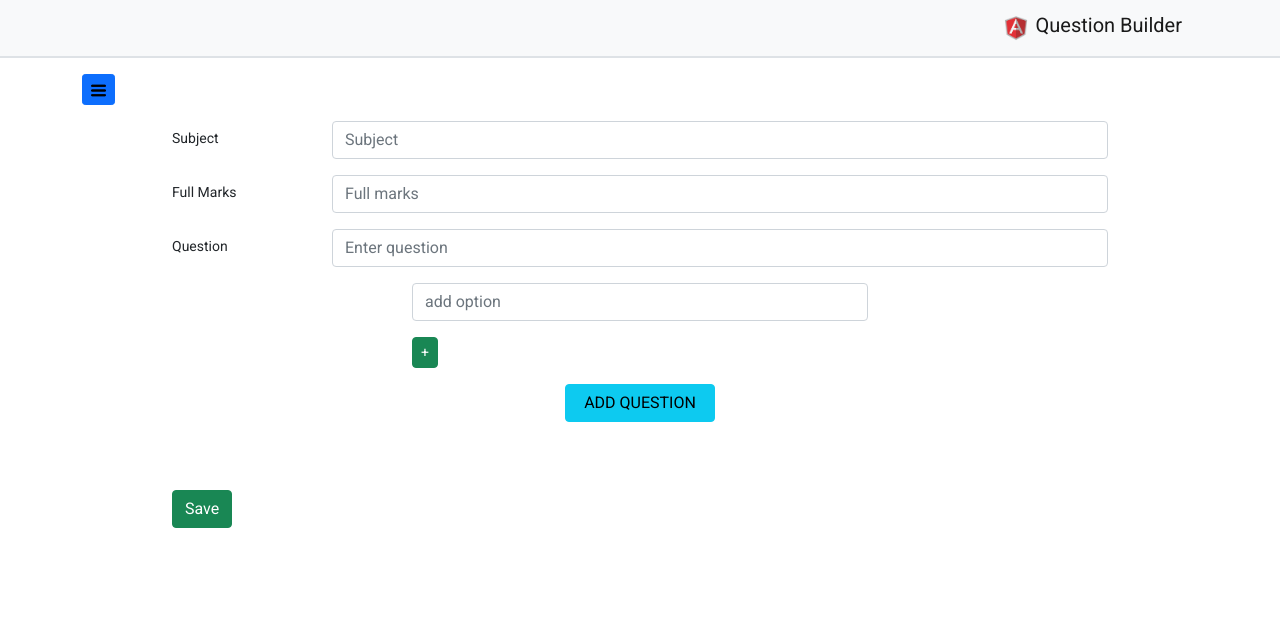
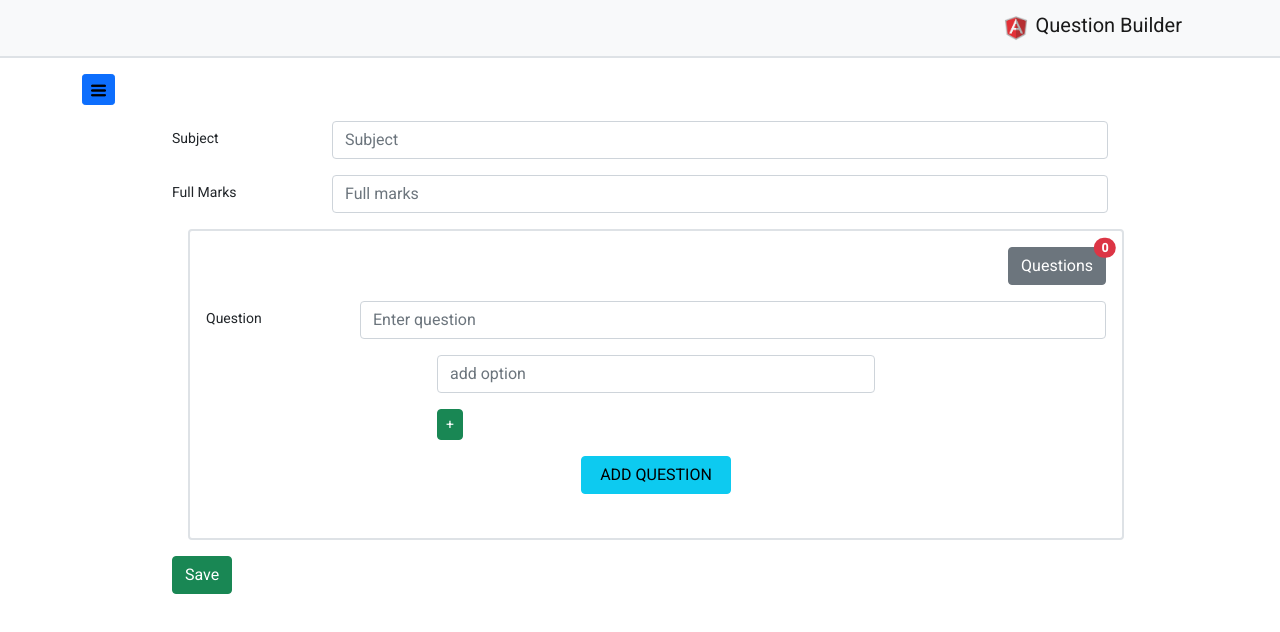
Before and after one commit to HasibGit/Form_Builder, an Angular app: page /add-question in a window 1280 px wide. Shown: the top 632 px of the page. Built offline with nearby package versions, Linux system fonts and the light colour scheme.

Commit message:
question add page fixed

```diff
--- a/src/app/MyComponents/add-question/add-question.component.html
+++ b/src/app/MyComponents/add-question/add-question.component.html
@@ -49,6 +49,19 @@
             </div>
         </div>
 
+        <div class="container border border-2 rounded p-3 m-3 d-flex flex-column">
+
+            <div class="ms-auto mb-3">
+                <button type=" button" class="btn btn-secondary position-relative">
+                    Questions
+                    <span class="position-absolute top-0 start-100 translate-middle badge rounded-pill bg-danger">
+                        {{questions.length}}
+                        <span class="visually-hidden">unread messages</span>
+                    </span>
+                </button>
+            </div>
+
+
             <form #questionForm="ngForm" (ngSubmit)="onSubmit(); questionForm.reset()">
                 <div class="row mb-3">
                     <label for="question" class="col-sm-2 col-form-label">Question</label>
@@ -60,7 +73,8 @@
                     <div class="col-sm-10 mt-3 w-50 m-auto">
 
                         <div *ngFor="let option of optionsArray.controls; last as isLast; index as idx">
-                        <input type="text" class="form-control mb-2" [formControl]="option" placeholder="add option">
+                            <input type="text" class="form-control mb-2" [formControl]="option"
+                                placeholder="add option">
 
                             <button class="btn btn-danger rounded btn-sm mt-2 me-2" (click)="removeInputControl(idx)"
                                 *ngIf="optionsArray.length > 1">-</button>
@@ -76,8 +90,9 @@
                 </div>
 
 
-            <button type="submit" class="btn btn-info mb-5">ADD QUESTION</button> <br>
+                <button type="submit" class="btn btn-info mb-2">ADD QUESTION</button> <br>
             </form>
+        </div>
 
         <button type="submit" class="btn btn-success">Save</button>
     </form>
```
Lines whose indentation alone changed are shown as unchanged.
